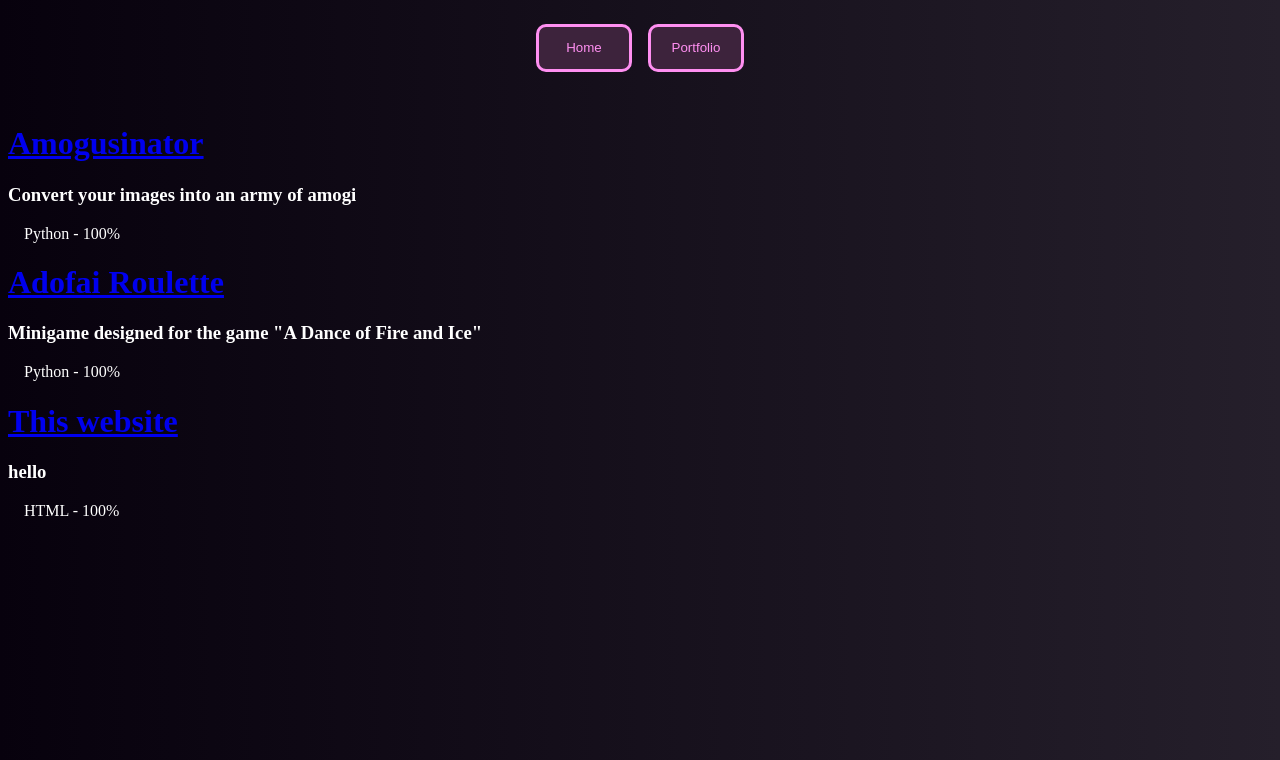
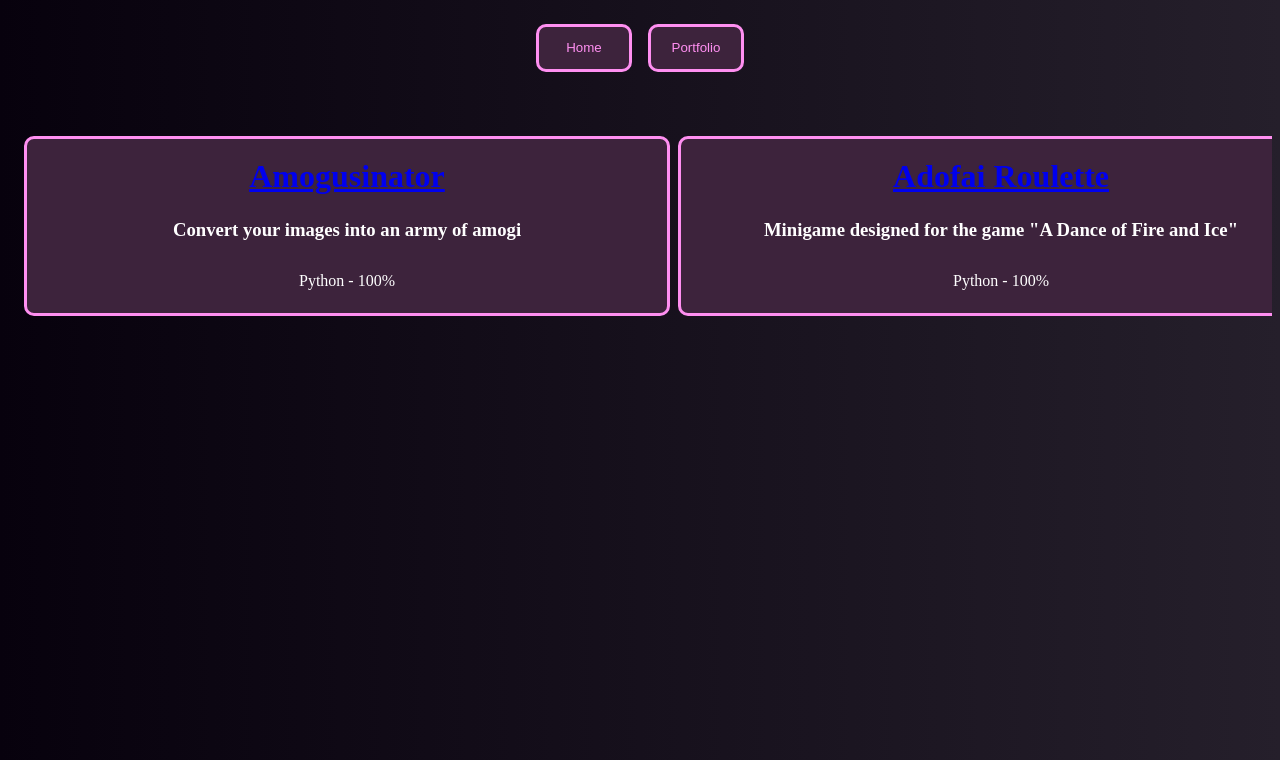
Before and after one commit to WillTRM/willtrm.github.io, a PHP site: page /portfolio.html in a window 1280 px wide. Shown: the top 760 px of the page. Run offline with PHP 8.4, Linux system fonts and the light colour scheme.

Commit message:
changed projects to scroll

```diff
--- a/portfolio.html
+++ b/portfolio.html
@@ -17,16 +17,24 @@
             </a>
         </div>
 
+        <ul class="carousel-list">
+            <div class="carousel-item">
                 <h1><a href="https://github.com/WillTRM/amogusinator">Amogusinator</a></h1>
                 <h3>Convert your images into an army of amogi</h3>
                 <p>Python - 100%</p>
+            </div>
 
+            <div class="carousel-item">
                 <h1><a href="https://github.com/WillTRM/adofai-roulette">Adofai Roulette</a></h1>
                 <h3>Minigame designed for the game "A Dance of Fire and Ice"</h3>
                 <p>Python - 100%</p>
+            </div>
 
+            <div class="carousel-item">
                 <h1><a href="https://github.com/WillTRM/portfolio">This website</a></h1>
-        <h3>hello</h3>
-        <p>HTML - 100%</p>
+                <h3>You're already here!</h3>
+                <p>HTML - 62.8% | CSS - 37.2%</p>
+            </div>
+        </ul>
     </body>
 </html>
--- a/style.css
+++ b/style.css
@@ -6,6 +6,10 @@ body {
 p {
     margin-left: 1rem;
     margin-right: 1rem;
+}
+
+a:visited {
+    color: white;
 }
 
 .container {
@@ -44,6 +48,28 @@ p {
     text-align: center;
 }
 
+.carousel-list {
+    display: flex;
+    gap: 8px;
+    padding: 16px;
+
+    list-style: none;
+    overflow-x: scroll;
+    scroll-snap-type: x mandatory;
+}
+
+.carousel-item {
+    width: 40rem;
+    line-height: 2rem;
+    background-color: rgb(61, 35, 60);
+    border-radius: 10px;
+    border-color: rgb(255, 143, 241);
+    border-style: solid;
+    border-width: 0.2rem;
+    text-align: center;
+    flex-shrink: 0;
+    scroll-snap-align: center;
+}
 
 .nav-button {
     width: 6rem;
```
Lines whose indentation alone changed are shown as unchanged.
